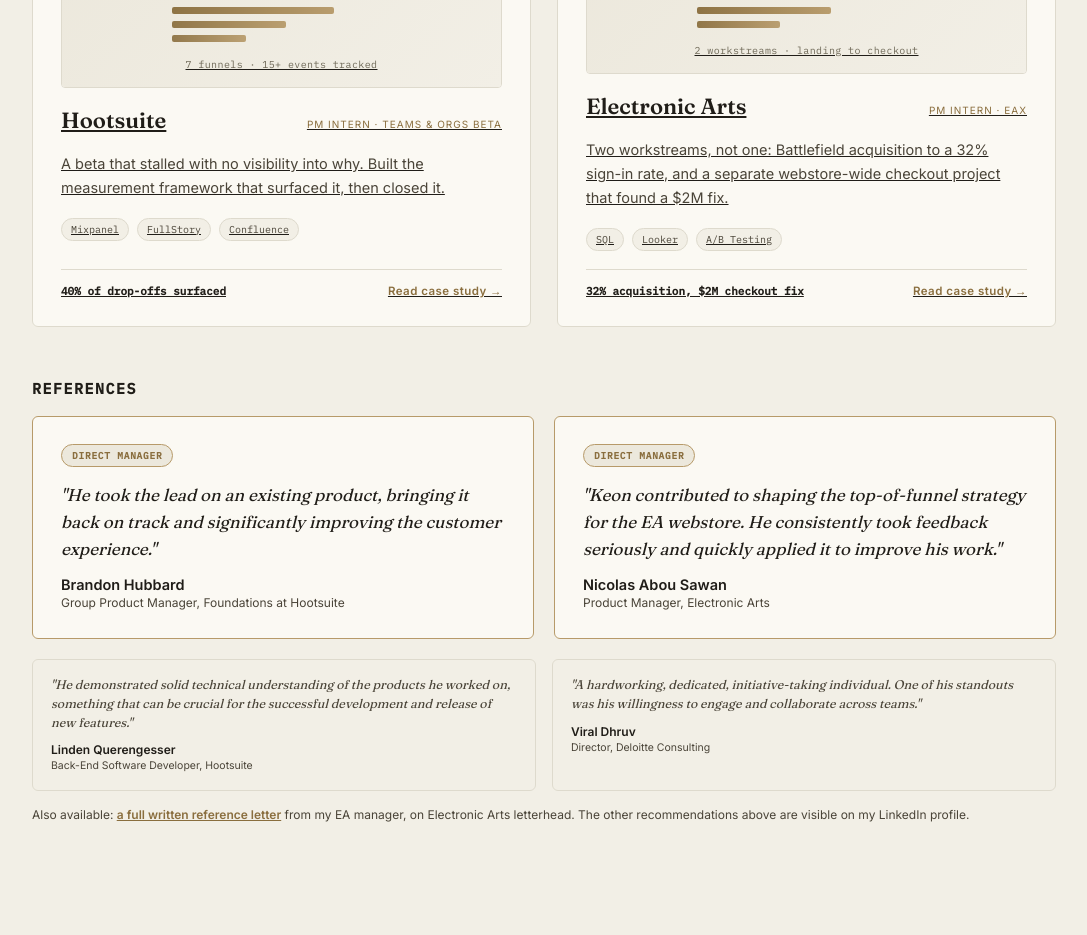
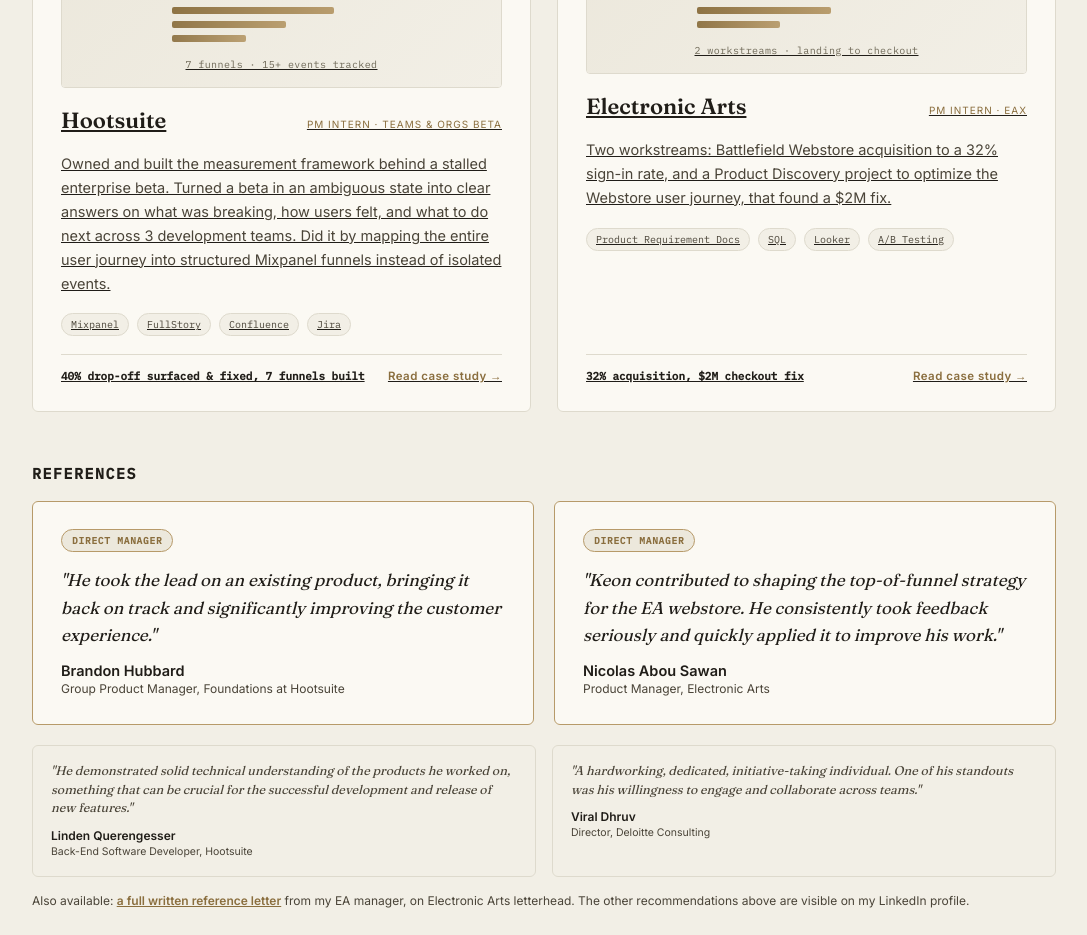
Before and after one commit to Keonleebv/keon-portfolio, a Next.js app: page /work in a window 1280 px wide. Shown: the part 1620-2555 px from the top of the page, without its empty margins (96-1183 px from the left). Built offline with nearby package versions, Linux system fonts and the light colour scheme.

Commit message:
Experience overview changes

```diff
--- a/app/work/page.js
+++ b/app/work/page.js
@@ -251,16 +251,20 @@
             <div className="proj-tag">PM Intern &middot; Teams &amp; Orgs Beta</div>
           </div>
           <div className="proj-desc">
-            A beta that stalled with no visibility into why. Built the measurement
-            framework that surfaced it, then closed it.
+            Owned and built the measurement framework behind a stalled enterprise beta.
+            Turned a beta in an ambiguous state into clear answers on what was breaking,
+            how users felt, and what to do next across 3 development teams. Did it by mapping
+            the entire user journey into structured Mixpanel funnels instead of isolated events.
           </div>
           <div className="pills">
             <span className="pill">Mixpanel</span>
             <span className="pill">FullStory</span>
             <span className="pill">Confluence</span>
+            <span className="pill">Jira</span>
+
           </div>
           <div className="cta-row">
-            <span className="metric-mini">40% of drop-offs surfaced</span>
+            <span className="metric-mini">40% drop-off surfaced & fixed, 7 funnels built</span>
             <span className="cta-link">Read case study &rarr;</span>
           </div>
         </Link>
@@ -290,10 +294,11 @@
             <div className="proj-tag">PM Intern &middot; EAX</div>
           </div>
           <div className="proj-desc">
-            Two workstreams, not one: Battlefield acquisition to a 32% sign-in rate, and a
-            separate webstore-wide checkout project that found a $2M fix.
+            Two workstreams: Battlefield Webstore acquisition to a 32% sign-in rate, and a
+            Product Discovery project to optimize the Webstore user journey, that found a $2M fix.
           </div>
           <div className="pills">
+            <span className="pill">Product Requirement Docs</span>
             <span className="pill">SQL</span>
             <span className="pill">Looker</span>
             <span className="pill">A/B Testing</span>
```
